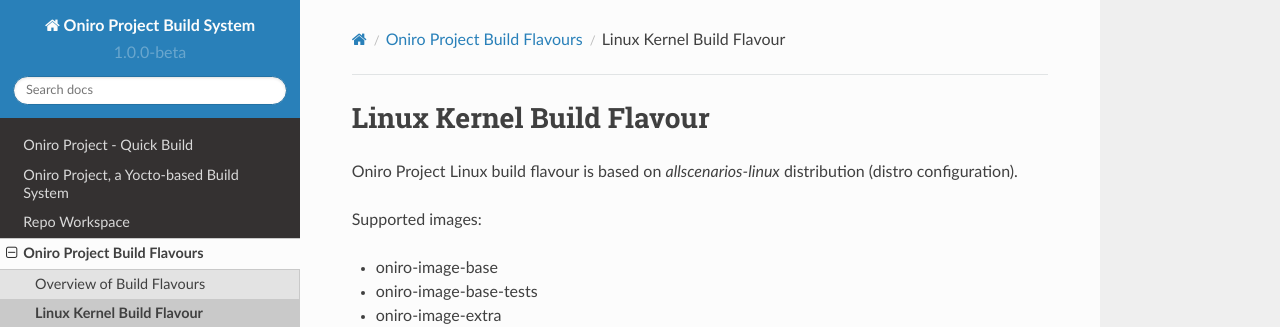
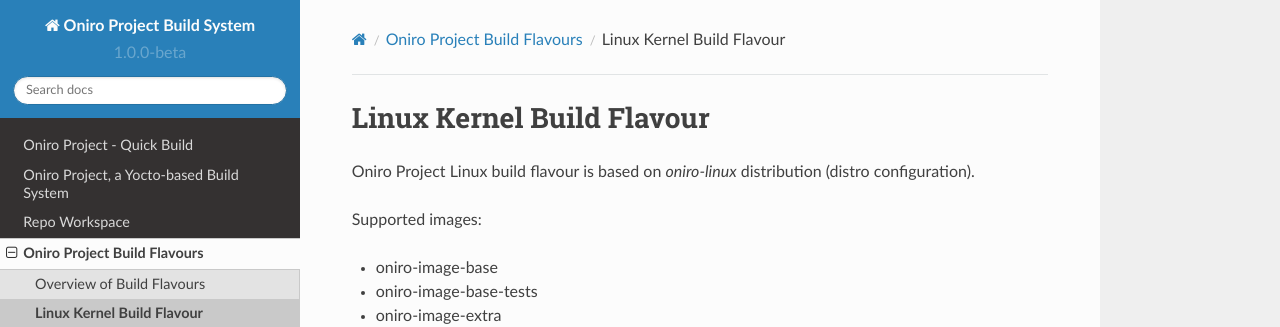
Before and after one commit to alema-r/Alessandro-Marcolini-Oniro, a Sphinx documentation site: the page built from docs/build-flavours/linux-flavour.rst, in a window 1280 px wide and 900 px high. Shown: the top 327 px of the window. Built offline with Sphinx 7.4.7 and the Read the Docs theme 2.0.0, drawn with Linux system fonts in a browser that asks for light colours.

```diff
--- a/docs/build-flavours/linux-flavour.rst
+++ b/docs/build-flavours/linux-flavour.rst
@@ -9,7 +9,7 @@
 Linux Kernel Build Flavour
 ##########################
 
-|main_project_name| Linux build flavour is based on *allscenarios-linux* distribution (distro configuration).
+|main_project_name| Linux build flavour is based on *oniro-linux* distribution (distro configuration).
 
 Supported images:
 
--- a/docs/build-flavours/zephyr-flavour.rst
+++ b/docs/build-flavours/zephyr-flavour.rst
@@ -9,7 +9,7 @@
 Zephyr Kernel Build Flavour
 ###########################
 
-|main_project_name| Zephyr build flavour is based on *allscenarios-zephyr* distribution (distro configuration).
+|main_project_name| Zephyr build flavour is based on *oniro-zephyr* distribution (distro configuration).
 
 Supported images:
 
```
